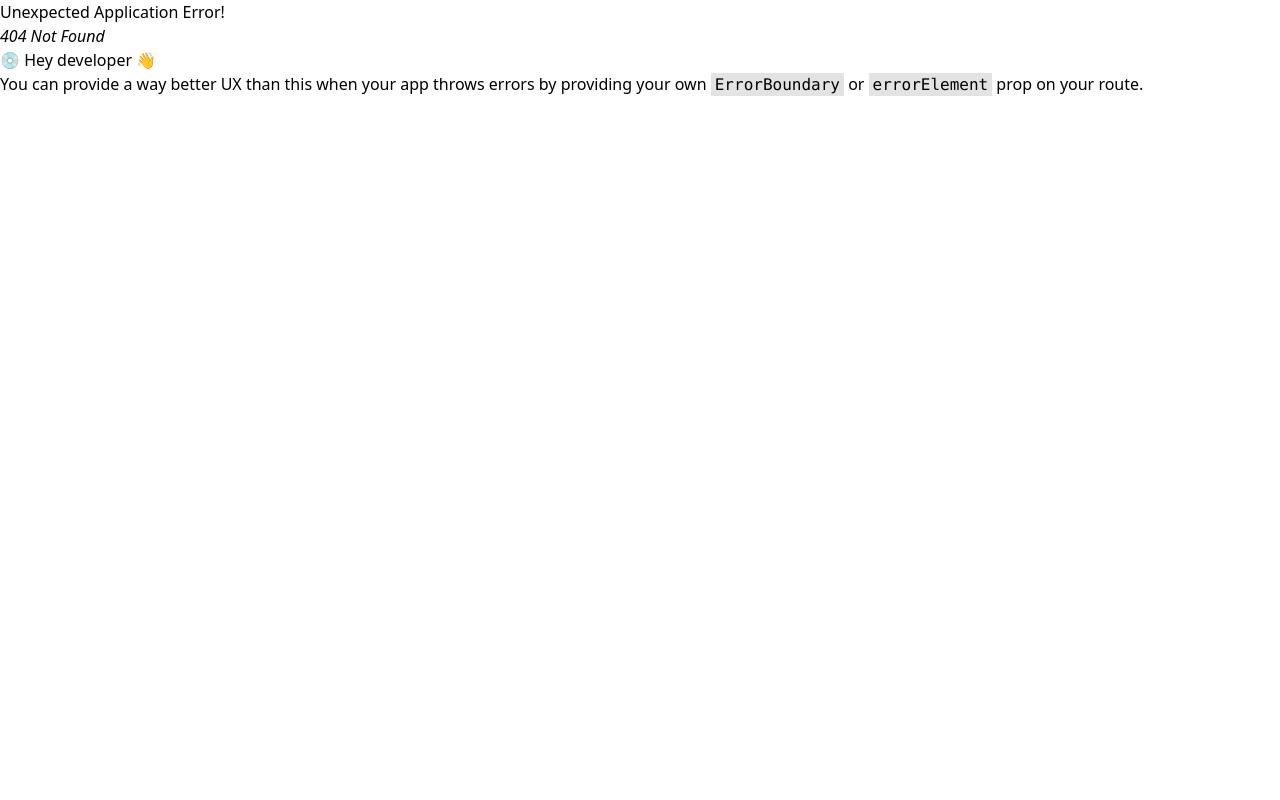
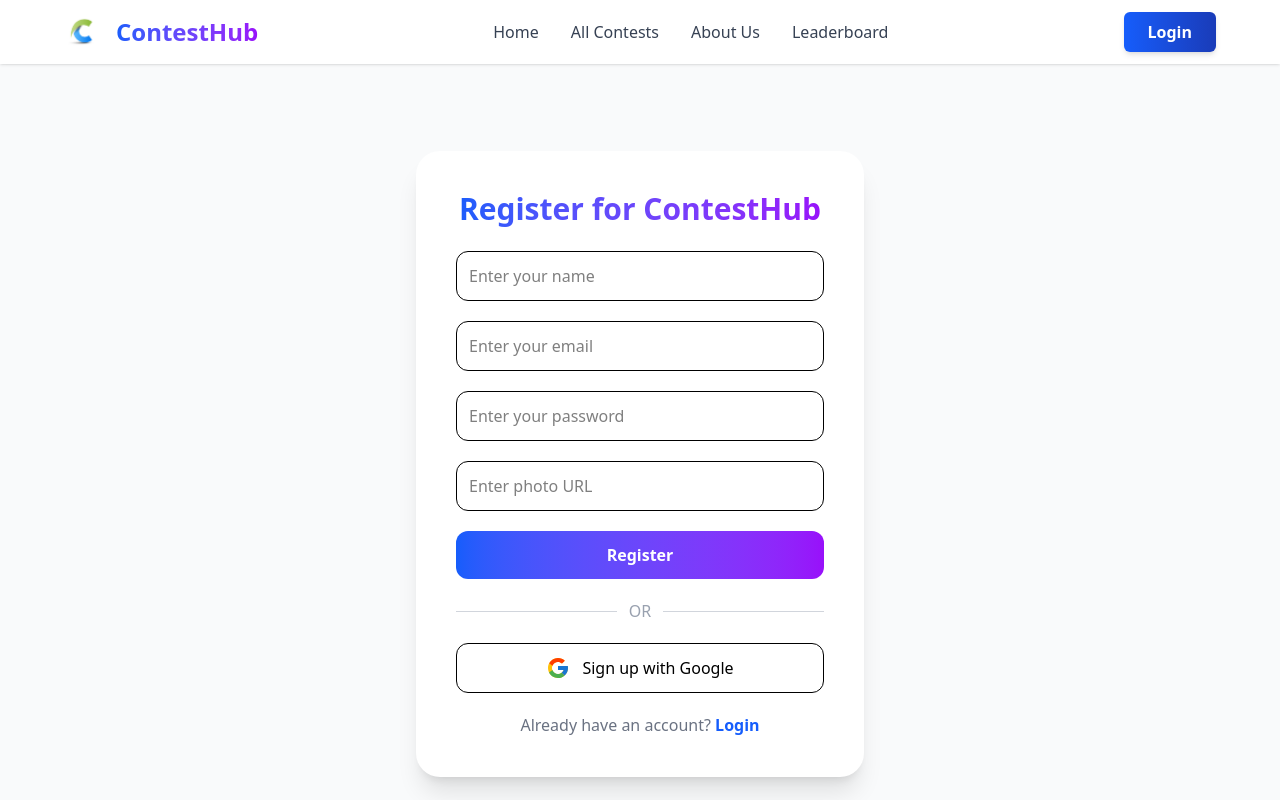
Before and after one commit to mehedi67719/ContestHub, a React (Vite) app: page /register in a window 1280 px wide. Before the commit this address had no page. Shown: the top 800 px of the page. Built offline with nearby package versions, Linux system fonts and the light colour scheme.

Commit message:
design login and register page

```diff
--- a/package.json
+++ b/package.json
@@ -16,6 +16,7 @@
     "react-dom": "^19.2.0",
     "react-icons": "^5.5.0",
     "react-router": "^7.10.1",
+    "react-sweetalert2": "^0.6.0",
     "tailwindcss": "^4.1.17"
   },
   "devDependencies": {
--- a/src/Component/Navbar.jsx
+++ b/src/Component/Navbar.jsx
@@ -1,6 +1,6 @@
 import React, { useState, useEffect, useRef } from "react";
+import { Link, NavLink } from "react-router";
 import logo from "../assets/Logo.avif";
-import { Link, NavLink } from "react-router";
 import Primarybtn from "./Primarybtn";
 
 const Navbar = ({ user, onLogout }) => {
@@ -28,17 +28,14 @@
         </Link>
 
         <nav className="hidden md:flex items-center gap-8">
-          <NavLink to="/" className="hover:text-blue-600">Home</NavLink>
-          <NavLink to="/allcontest" className="hover:text-blue-600">All Contests</NavLink>
-          <NavLink to="/about-us" className="hover:text-blue-600">About Us</NavLink>
-          <NavLink to="/leaderboard" className="hover:text-blue-600">Leaderboard</NavLink>
+          <NavLink to="/" className={({ isActive }) => isActive ? "text-blue-600" : "text-gray-700"}>Home</NavLink>
+          <NavLink to="/allcontest" className={({ isActive }) => isActive ? "text-blue-600" : "text-gray-700"}>All Contests</NavLink>
+          <NavLink to="/about-us" className={({ isActive }) => isActive ? "text-blue-600" : "text-gray-700"}>About Us</NavLink>
+          <NavLink to="/leaderboard" className={({ isActive }) => isActive ? "text-blue-600" : "text-gray-700"}>Leaderboard</NavLink>
         </nav>
 
         <div className="flex items-center gap-4">
-          <button
-            onClick={() => setOpen((p) => !p)}
-            className="md:hidden p-2 border rounded-md"
-          >
+          <button onClick={() => setOpen((p) => !p)} className="md:hidden p-2 border rounded-md">
             <svg className="w-6 h-6" fill="none" stroke="currentColor" viewBox="0 0 24 24">
               <path strokeWidth="2" strokeLinecap="round" strokeLinejoin="round" d="M4 6h16M4 12h16M4 18h16" />
             </svg>
@@ -47,41 +44,21 @@
           {user ? (
             <div className="relative" ref={dropdownRef}>
               <button onClick={() => setOpen((p) => !p)} className="flex items-center gap-3">
-                <img
-                  src={user.photo || "/default-user.png"}
-                  alt="user"
-                  className="w-10 h-10 rounded-full border object-cover"
-                />
+                <img src={user.photo || "/default-user.png"} alt="user" className="w-10 h-10 rounded-full border object-cover" />
               </button>
 
               {open && (
                 <div className="absolute right-0 mt-3 w-48 bg-white shadow-lg rounded-xl p-3">
                   <div className="flex items-center gap-3 mb-2">
-                    <img
-                      src={user.photo || "/default-user.png"}
-                      alt="u"
-                      className="w-10 h-10 rounded-full object-cover"
-                    />
+                    <img src={user.photo || "/default-user.png"} alt="u" className="w-10 h-10 rounded-full object-cover" />
                     <div>
-                      <p className="font-semibold text-gray-700 text-sm">
-                        {user.name || user.displayName || user.email}
-                      </p>
-                      <p className="text-xs text-gray-500">
-                        {user.role ? user.role.toUpperCase() : "USER"}
-                      </p>
+                      <p className="font-semibold text-gray-700 text-sm">{user.name || user.displayName || user.email}</p>
+                      <p className="text-xs text-gray-500">{user.role ? user.role.toUpperCase() : "USER"}</p>
                     </div>
                   </div>
 
-                  <Link to="/dashboard" className="block py-2 px-2 rounded-md hover:bg-gray-100">
-                    Dashboard
-                  </Link>
-
-                  <button
-                    onClick={onLogout}
-                    className="w-full text-left mt-2 py-2 px-2 rounded-md hover:bg-red-50 hover:text-red-600"
-                  >
-                    Logout
-                  </button>
+                  <Link to="/dashboard" className="block py-2 px-2 rounded-md hover:bg-gray-100">Dashboard</Link>
+                  <button onClick={onLogout} className="w-full text-left mt-2 py-2 px-2 rounded-md hover:bg-red-50 hover:text-red-600">Logout</button>
                 </div>
               )}
             </div>
--- a/src/Component/Router.jsx
+++ b/src/Component/Router.jsx
@@ -4,6 +4,8 @@
 import Allcontest from "../Pages/Allcontest";
 import Leaderboard from "../Pages/Leaderboard";
 import AboutUs from "../Pages/AboutUs";
+import Login from "../Pages/Authentication/Login.";
+import Register from "../Pages/Authentication/Register";
 
 
 export const router = createBrowserRouter([
@@ -26,6 +28,14 @@
         {
           path:"/about-us",
           Component:AboutUs
+        },
+        {
+          path:"/login",
+          Component:Login
+        },
+        {
+          path:"/register",
+          Component:Register
         }
     ]
   },
--- /dev/null
+++ b/src/Pages/Authentication/Login..jsx
@@ -0,0 +1,109 @@
+import React, { useState } from "react";
+import { FcGoogle } from "react-icons/fc";
+import { Link } from "react-router";
+import Swal from "sweetalert2";
+
+const Login = () => {
+  const [formData, setFormData] = useState({
+    email: "",
+    password: "",
+  });
+
+  const handleChange = (e) => {
+    setFormData({ ...formData, [e.target.name]: e.target.value });
+  };
+
+  const handleLogin = (e) => {
+    e.preventDefault();
+    Swal.fire({
+      icon: "success",
+      title: "Login Successful",
+      text: `Welcome back, ${formData.email}!`,
+      timer: 2000,
+      showConfirmButton: false,
+    });
+
+    console.log(formData);
+  };
+
+  const handleGoogleLogin = () => {
+    Swal.fire({
+      icon: "success",
+      title: "Google Sign-in Successful",
+      timer: 2000,
+      showConfirmButton: false,
+    });
+  };
+
+  return (
+    <div className="min-h-screen flex items-center justify-center bg-gray-50">
+      <div className="w-full max-w-md p-10 bg-white rounded-3xl shadow-xl">
+
+        <h1 className="text-3xl font-bold text-center mb-6 bg-clip-text text-transparent bg-gradient-to-r from-blue-600 to-purple-600">
+          Login to ContestHub
+        </h1>
+
+        <form onSubmit={handleLogin} className="flex flex-col gap-5">
+
+          <div className="flex flex-col">
+            <label className="mb-2 font-semibold text-gray-700">Email</label>
+            <input
+              type="email"
+              name="email"
+              value={formData.email}
+              onChange={handleChange}
+              placeholder="Enter your email"
+              className="p-3 rounded-xl border focus:outline-none focus:ring-2 focus:ring-blue-500"
+              required
+            />
+          </div>
+
+          <div className="flex flex-col">
+            <label className="mb-2 font-semibold text-gray-700">Password</label>
+            <input
+              type="password"
+              name="password"
+              value={formData.password}
+              onChange={handleChange}
+              placeholder="Enter your password"
+              className="p-3 rounded-xl border focus:outline-none focus:ring-2 focus:ring-blue-500"
+              required
+            />
+          </div>
+
+          <button
+            type="submit"
+            className="bg-gradient-to-r from-blue-600 to-purple-600 text-white p-3 rounded-xl font-semibold hover:shadow-lg transition"
+          >
+            Login
+          </button>
+
+        </form>
+
+        <div className="flex items-center my-5">
+          <hr className="flex-1 border-gray-300" />
+          <span className="mx-3 text-gray-400">OR</span>
+          <hr className="flex-1 border-gray-300" />
+        </div>
+
+        <button
+          onClick={handleGoogleLogin}
+          className="flex items-center justify-center gap-3 border p-3 rounded-xl hover:shadow-lg transition w-full"
+        >
+          <FcGoogle className="text-2xl" />
+          Sign in with Google
+        </button>
+
+        <p className="text-center text-gray-500 mt-5">
+          Don't have an account?{" "}
+          <Link to="/register" className="text-blue-600 font-semibold">
+            Register
+          </Link>
+        </p>
+
+      </div>
+    </div>
+  );
+};
+
+export default Login;
--- /dev/null
+++ b/src/Pages/Authentication/Register.jsx
@@ -0,0 +1,121 @@
+import { useState } from "react";
+import { FcGoogle } from "react-icons/fc";
+import { Link } from "react-router";
+import Swal from "sweetalert2";
+
+const Register = () => {
+  const [formData, setFormData] = useState({
+    name: "",
+    email: "",
+    password: "",
+    photo: "",
+  });
+
+  const handleChange = (e) => {
+    setFormData({ ...formData, [e.target.name]: e.target.value });
+  };
+
+  const handleRegister = (e) => {
+    e.preventDefault();
+    Swal.fire({
+      icon: "success",
+      title: "Registration Successful",
+      text: `Welcome ${formData.name}!`,
+      timer: 2000,
+      showConfirmButton: false,
+    });
+
+    setFormData({ name: "", email: "", password: "", photo: "" });
+    console.log(formData);
+  };
+
+  const handleGoogleRegister = () => {
+    Swal.fire({
+      icon: "success",
+      title: "Google Sign-up Success!",
+      timer: 2000,
+      showConfirmButton: false,
+    });
+  };
+
+  return (
+    <div className="min-h-screen flex items-center justify-center bg-gray-50">
+      <div className="w-full max-w-md p-10 bg-white rounded-3xl shadow-xl">
+        <h1 className="text-3xl font-bold text-center mb-6 bg-clip-text text-transparent bg-gradient-to-r from-blue-600 to-purple-600">
+          Register for ContestHub
+        </h1>
+
+        <form onSubmit={handleRegister} className="flex flex-col gap-5">
+          <input
+            type="text"
+            name="name"
+            value={formData.name}
+            onChange={handleChange}
+            placeholder="Enter your name"
+            className="p-3 rounded-xl border focus:outline-none focus:ring-2 focus:ring-blue-500"
+            required
+          />
+
+          <input
+            type="email"
+            name="email"
+            value={formData.email}
+            onChange={handleChange}
+            placeholder="Enter your email"
+            className="p-3 rounded-xl border focus:outline-none focus:ring-2 focus:ring-blue-500"
+            required
+          />
+
+          <input
+            type="password"
+            name="password"
+            value={formData.password}
+            onChange={handleChange}
+            placeholder="Enter your password"
+            className="p-3 rounded-xl border focus:outline-none focus:ring-2 focus:ring-blue-500"
+            required
+          />
+
+          <input
+            type="text"
+            name="photo"
+            value={formData.photo}
+            onChange={handleChange}
+            placeholder="Enter photo URL"
+            className="p-3 rounded-xl border focus:outline-none focus:ring-2 focus:ring-blue-500"
+          />
+
+          <button
+            type="submit"
+            className="bg-gradient-to-r from-blue-600 to-purple-600 text-white p-3 rounded-xl font-semibold hover:shadow-lg transition"
+          >
+            Register
+          </button>
+        </form>
+
+        <div className="flex items-center my-5">
+          <hr className="flex-1 border-gray-300" />
+          <span className="mx-3 text-gray-400">OR</span>
+          <hr className="flex-1 border-gray-300" />
+        </div>
+
+        <button
+          onClick={handleGoogleRegister}
+          className="flex items-center justify-center gap-3 border p-3 rounded-xl hover:shadow-lg transition w-full"
+        >
+          <FcGoogle className="text-2xl" />
+          Sign up with Google
+        </button>
+
+        <p className="text-center text-gray-500 mt-5">
+          Already have an account?{" "}
+          <Link to="/login" className="text-blue-600 font-semibold">
+            Login
+          </Link>
+        </p>
+      </div>
+    </div>
+  );
+};
+
+export default Register;
```
Also changed, not shown: 1 other file (tests, documents, lock files or other folders).
